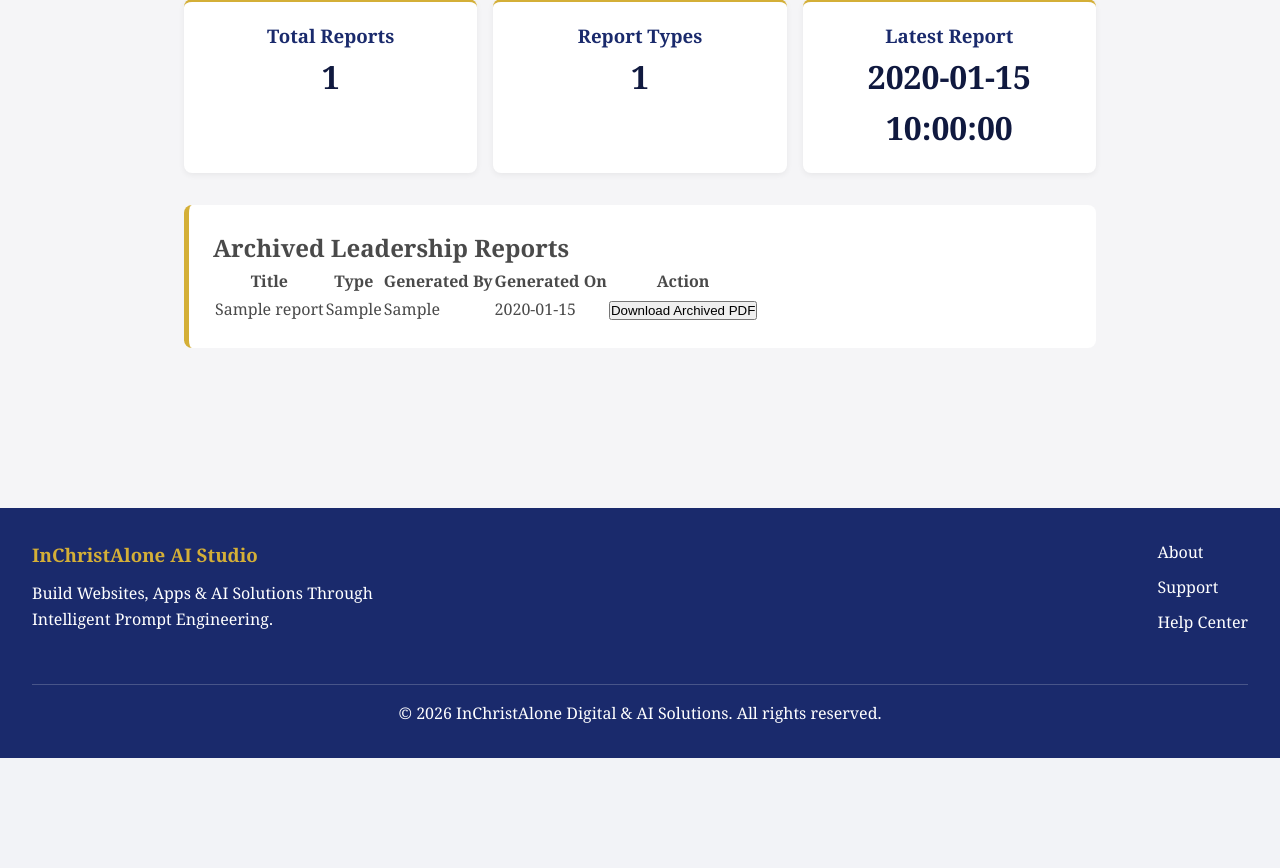
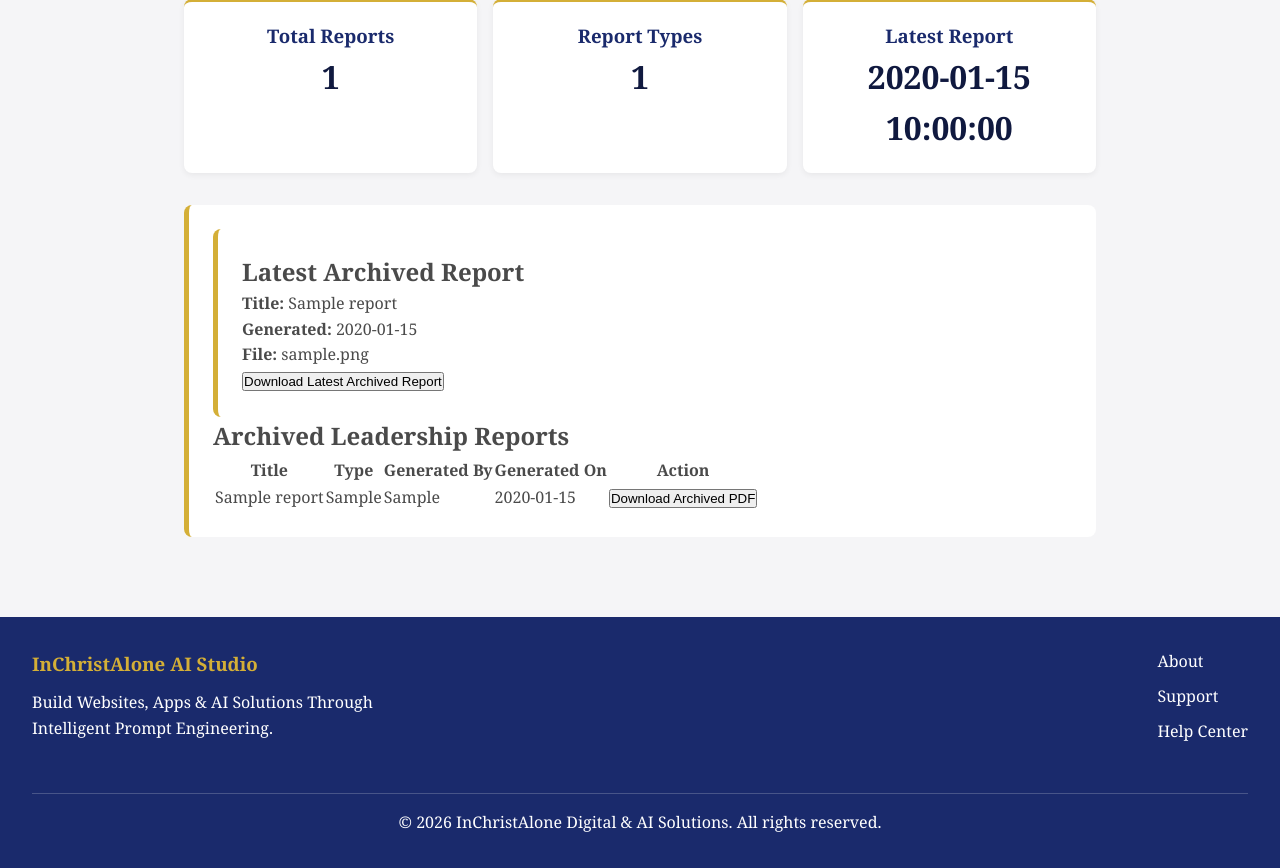
Before and after one commit to taiwolade-dot/InChristAlone-AI-Studio, a Flask app: page /ministry-reports in a window 1280 px wide. Shown: the part 168-1036 px from the top of the page. Before the commit the page ends 926 px from the top, so only its background shows below. Run offline with Flask 3, Linux system fonts and the light colour scheme; tables that the repository leaves empty hold one stand-in row (values such as "Sample post").

Commit message:
Add latest ministry report archive panel

```diff
--- a/modules/ministry_intelligence/templates/ministry_intelligence/reports.html
+++ b/modules/ministry_intelligence/templates/ministry_intelligence/reports.html
@@ -39,6 +39,42 @@ None
 
 
 <div class="insight-card">
+
+
+<div class="insight-card">
+
+<h2>Latest Archived Report</h2>
+
+{% if statistics.latest_report %}
+
+<p>
+<strong>Title:</strong>
+{{ statistics.latest_report.title }}
+</p>
+
+<p>
+<strong>Generated:</strong>
+{{ statistics.latest_report.generated_on }}
+</p>
+
+<p>
+<strong>File:</strong>
+{{ statistics.latest_report.file_path }}
+</p>
+
+<a href="/download-report/{{ statistics.latest_report.id }}">
+<button>
+Download Latest Archived Report
+</button>
+</a>
+
+{% else %}
+
+<p>No reports available.</p>
+
+{% endif %}
+
+</div>
 
 <h2>Archived Leadership Reports</h2>
 
```
